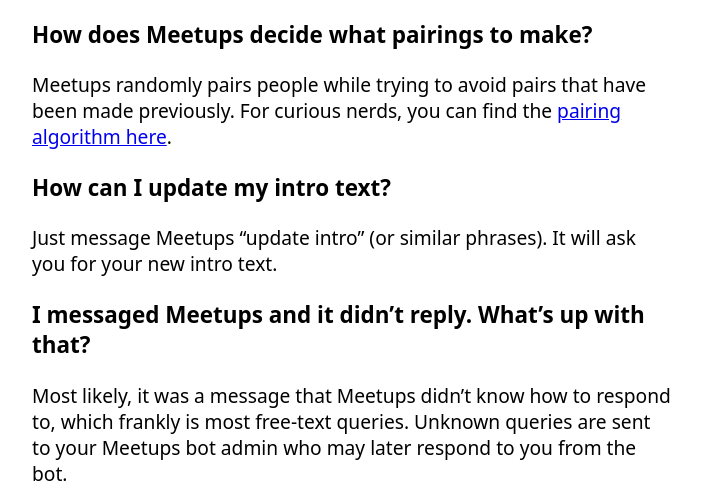
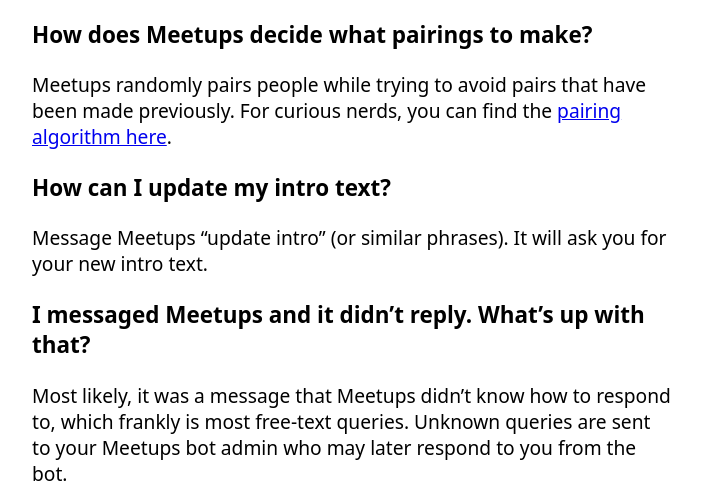
Before and after one commit to liddiard/slack-meetups, a Django app: page / in a window 1280 px wide. Shown: the part 2328-2814 px from the top of the page, without its empty margins (288-989 px from the left). Run offline with Django 3.2, Linux system fonts and the light colour scheme; data that the repository does not hold is empty.

Commit message:
homepage word workshopping

```diff
--- a/matcher/templates/index.html
+++ b/matcher/templates/index.html
@@ -51,7 +51,7 @@
   <h3>How does Meetups decide what pairings to make?</h3>
   <p>Meetups randomly pairs people while trying to avoid pairs that have been made previously. For curious nerds, you can find the <a href="https://github.com/liddiard/slack-meetups/blob/cf2cdde05febcfe56976bcc9308c3a2ff0d11596/matcher/admin.py#L171">pairing algorithm here</a>.</p>
   <h3>How can I update my intro text?</h3>
-  <p>Just message Meetups “update intro” (or similar phrases). It will ask you for your new intro text.</p>
+  <p>Message Meetups “update intro” (or similar phrases). It will ask you for your new intro text.</p>
   <h3>I messaged Meetups and it didn’t reply. What’s up with that?</h3>
   <p>Most likely, it was a message that Meetups didn’t know how to respond to, which frankly is most free-text queries. Unknown queries are sent to your Meetups bot admin who may later respond to you from the bot.</p>
   <h3>Can I participate in multiple channels’ meetups?</h3>
```
